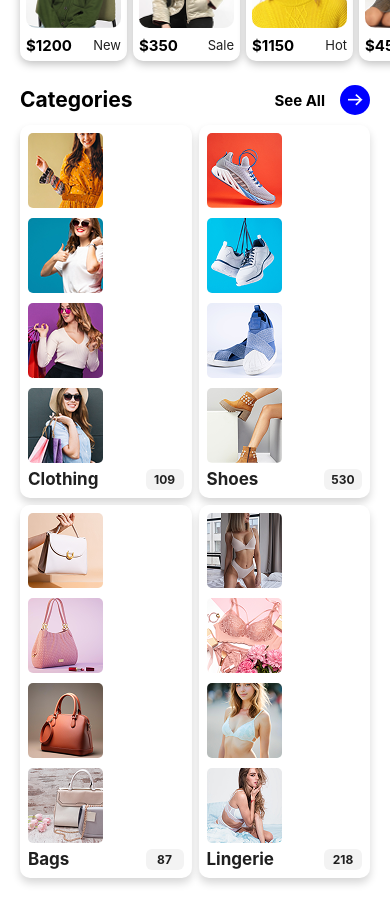
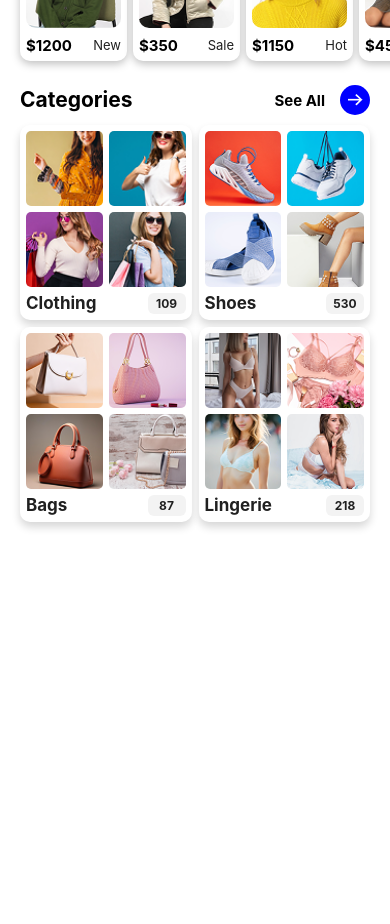
Before and after one commit to Abhishek6353/SecondApp, a React Native app: screen / in a window 390 px wide. Shown: the part 1120-2044 px from the top of the page. After the commit the page ends 1697 px from the top, so only its background shows below. Built offline with nearby package versions, Linux system fonts and the light colour scheme.

Commit message:
feat:  wrap different cards in TouchableOpacity

```diff
--- a/components/shopping componenets/Categories.tsx
+++ b/components/shopping componenets/Categories.tsx
@@ -1,4 +1,4 @@
-import { Image, StyleSheet, Text, View } from 'react-native'
+import { Image, StyleSheet, Text, TouchableOpacity, View } from 'react-native'
 import React from 'react'
 
 export default function Categories() {
@@ -16,7 +16,7 @@ export default function Categories() {
             </View>
 
             <View style={styles.categoryGrid}>
-                <View style={styles.categoryCard}>
+                <TouchableOpacity style={styles.categoryCard}>
                     <View style={styles.categoryImageGrid}>
                         <Image style={styles.categoryImage} source={require('../../assets/images/categories/cloth_1.png')} />
                         <Image style={styles.categoryImage} source={require('../../assets/images/categories/cloth_2.png')} />
@@ -29,9 +29,9 @@ export default function Categories() {
                             <Text style={styles.productCount}>109</Text>
                         </View>
                     </View>
-                </View>
+                </TouchableOpacity>
 
-                <View style={styles.categoryCard}>
+                <TouchableOpacity style={styles.categoryCard}>
                     <View style={styles.categoryImageGrid}>
                         <Image style={styles.categoryImage} source={require('../../assets/images/categories/shoes_1.png')} />
                         <Image style={styles.categoryImage} source={require('../../assets/images/categories/shoes_2.png')} />
@@ -44,9 +44,9 @@ export default function Categories() {
                             <Text style={styles.productCount}>530</Text>
                         </View>
                     </View>
-                </View>
+                </TouchableOpacity>
 
-                <View style={styles.categoryCard}>
+                <TouchableOpacity style={styles.categoryCard}>
                     <View style={styles.categoryImageGrid}>
                         <Image style={styles.categoryImage} source={require('../../assets/images/categories/bags_1.png')} />
                         <Image style={styles.categoryImage} source={require('../../assets/images/categories/bags_2.png')} />
@@ -59,9 +59,9 @@ export default function Categories() {
                             <Text style={styles.productCount}>87</Text>
                         </View>
                     </View>
-                </View>
+                </TouchableOpacity>
 
-                <View style={styles.categoryCard}>
+                <TouchableOpacity style={styles.categoryCard}>
                     <View style={styles.categoryImageGrid}>
                         <Image style={styles.categoryImage} source={require('../../assets/images/categories/lingerie_1.png')} />
                         <Image style={styles.categoryImage} source={require('../../assets/images/categories/lingerie_2.png')} />
@@ -74,7 +74,7 @@ export default function Categories() {
                             <Text style={styles.productCount}>218</Text>
                         </View>
                     </View>
-                </View>
+                </TouchableOpacity>
             </View>
 
 
@@ -137,7 +137,7 @@ const styles = StyleSheet.create({
     categoryCard: {
         backgroundColor: "#FFF",
         borderRadius: 10,
-        padding: 8,
+        padding: 6,
 
         width: '49%',
 
@@ -155,14 +155,15 @@ const styles = StyleSheet.create({
     categoryImageGrid: {
         flexDirection: 'row',
         flexWrap: 'wrap',
-        gap: 10,
+        gap: 6,
         flex: 1,
         justifyContent: 'space-between',
         alignItems: 'center'
     },
 
     categoryImage: {
-        borderRadius: 5
+        width: '48%',
+        borderRadius: 5,
     },
 
     categoryFooter: {
--- a/components/shopping componenets/NewItems.tsx
+++ b/components/shopping componenets/NewItems.tsx
@@ -1,4 +1,4 @@
-import { Image, ScrollView, StyleSheet, Text, View } from 'react-native'
+import { Image, ScrollView, StyleSheet, Text, TouchableOpacity, View } from 'react-native'
 import React from 'react'
 
 export default function NewItems() {
@@ -18,45 +18,45 @@ export default function NewItems() {
 
 
             <ScrollView horizontal showsHorizontalScrollIndicator={false} contentContainerStyle={styles.itemContainer}>
-                <View style={styles.itemCard}>
+                <TouchableOpacity style={styles.itemCard}>
                     <View style={styles.itemImageContainer}>
                         <Image style={styles.itemImage} source={require('../../assets/images/newitems/newItem_1.png')} />
                     </View>
                     <Text style={styles.itemName}>Lorem ipsum dolor sit amet consectetur.</Text>
                     <Text style={styles.itemPrice}>$17,00</Text>
-                </View>
+                </TouchableOpacity>
 
-                <View style={styles.itemCard}>
+                <TouchableOpacity style={styles.itemCard}>
                     <View style={styles.itemImageContainer}>
                         <Image style={styles.itemImage} source={require('../../assets/images/newitems/newItem_2.png')} />
                     </View>
                     <Text style={styles.itemName}>Lorem ipsum dolor sit amet consectetur.</Text>
                     <Text style={styles.itemPrice}>$17,00</Text>
-                </View>
+                </TouchableOpacity>
 
-                <View style={styles.itemCard}>
+                <TouchableOpacity style={styles.itemCard}>
                     <View style={styles.itemImageContainer}>
                         <Image style={styles.itemImage} source={require('../../assets/images/newitems/newItem_3.png')} />
                     </View>
                     <Text style={styles.itemName}>Lorem ipsum dolor sit amet consectetur.</Text>
                     <Text style={styles.itemPrice}>$17,00</Text>
-                </View>
+                </TouchableOpacity>
 
-                <View style={styles.itemCard}>
+                <TouchableOpacity style={styles.itemCard}>
                     <View style={styles.itemImageContainer}>
                         <Image style={styles.itemImage} source={require('../../assets/images/newitems/newItem_1.png')} />
                     </View>
                     <Text style={styles.itemName}>Lorem ipsum dolor sit amet consectetur.</Text>
                     <Text style={styles.itemPrice}>$17,00</Text>
-                </View>
+                </TouchableOpacity>
 
-                <View style={styles.itemCard}>
+                <TouchableOpacity style={styles.itemCard}>
                     <View style={styles.itemImageContainer}>
                         <Image style={styles.itemImage} source={require('../../assets/images/newitems/newItem_2.png')} />
                     </View>
                     <Text style={styles.itemName}>Lorem ipsum dolor sit amet consectetur.</Text>
                     <Text style={styles.itemPrice}>$17,00</Text>
-                </View>
+                </TouchableOpacity>
             </ScrollView>
         </View>
     )
--- a/components/shopping componenets/StoriesView.tsx
+++ b/components/shopping componenets/StoriesView.tsx
@@ -1,4 +1,4 @@
-import { Image, ScrollView, StyleSheet, Text, View } from 'react-native'
+import { Image, ScrollView, StyleSheet, Text, TouchableOpacity, View } from 'react-native'
 import React from 'react'
 
 export default function StoriesView() {
@@ -7,21 +7,21 @@ export default function StoriesView() {
             <Text style={styles.headingText}>Stories</Text>
 
             <ScrollView horizontal showsHorizontalScrollIndicator={false} contentContainerStyle={styles.cardContentContainer}>
-                <View style={styles.card}>
+                <TouchableOpacity style={styles.card}>
                     <Image style={styles.cardImage} source={require('../../assets/images/stories/stories_1.png')} />
-                </View>
+                </TouchableOpacity>
 
-                <View style={styles.card}>
+                <TouchableOpacity style={styles.card}>
                     <Image style={styles.cardImage} source={require('../../assets/images/stories/stories_2.png')} />
-                </View>
+                </TouchableOpacity>
 
-                <View style={styles.card}>
+                <TouchableOpacity style={styles.card}>
                     <Image style={styles.cardImage} source={require('../../assets/images/stories/stories_3.png')} />
-                </View>
+                </TouchableOpacity>
 
-                <View style={styles.card}>
+                <TouchableOpacity style={styles.card}>
                     <Image style={styles.cardImage} source={require('../../assets/images/stories/stories_4.png')} />
-                </View>
+                </TouchableOpacity>
             </ScrollView>
         </View>
     )
```
Also changed, not shown: components/shopping componenets/MostPopular.tsx (+17 -17 lines).
